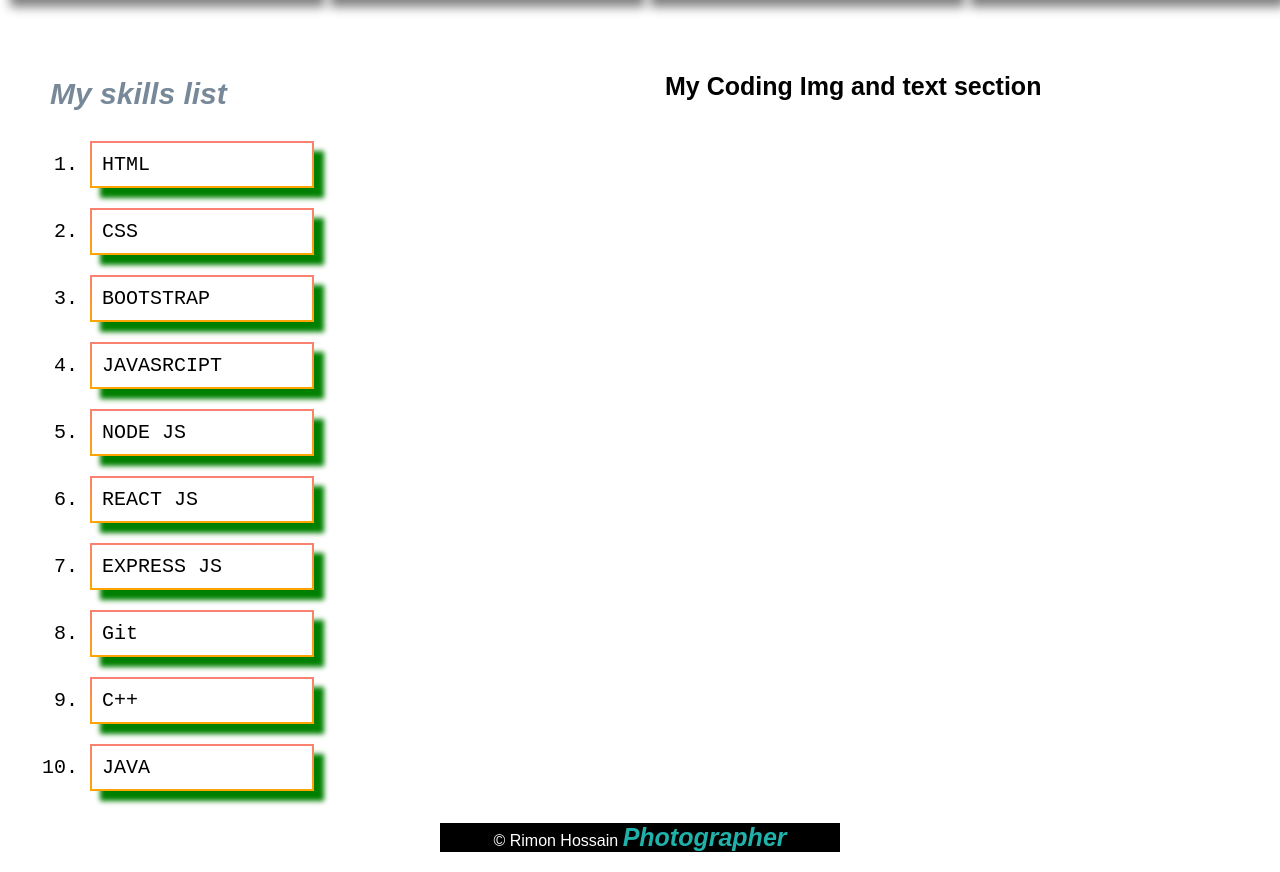
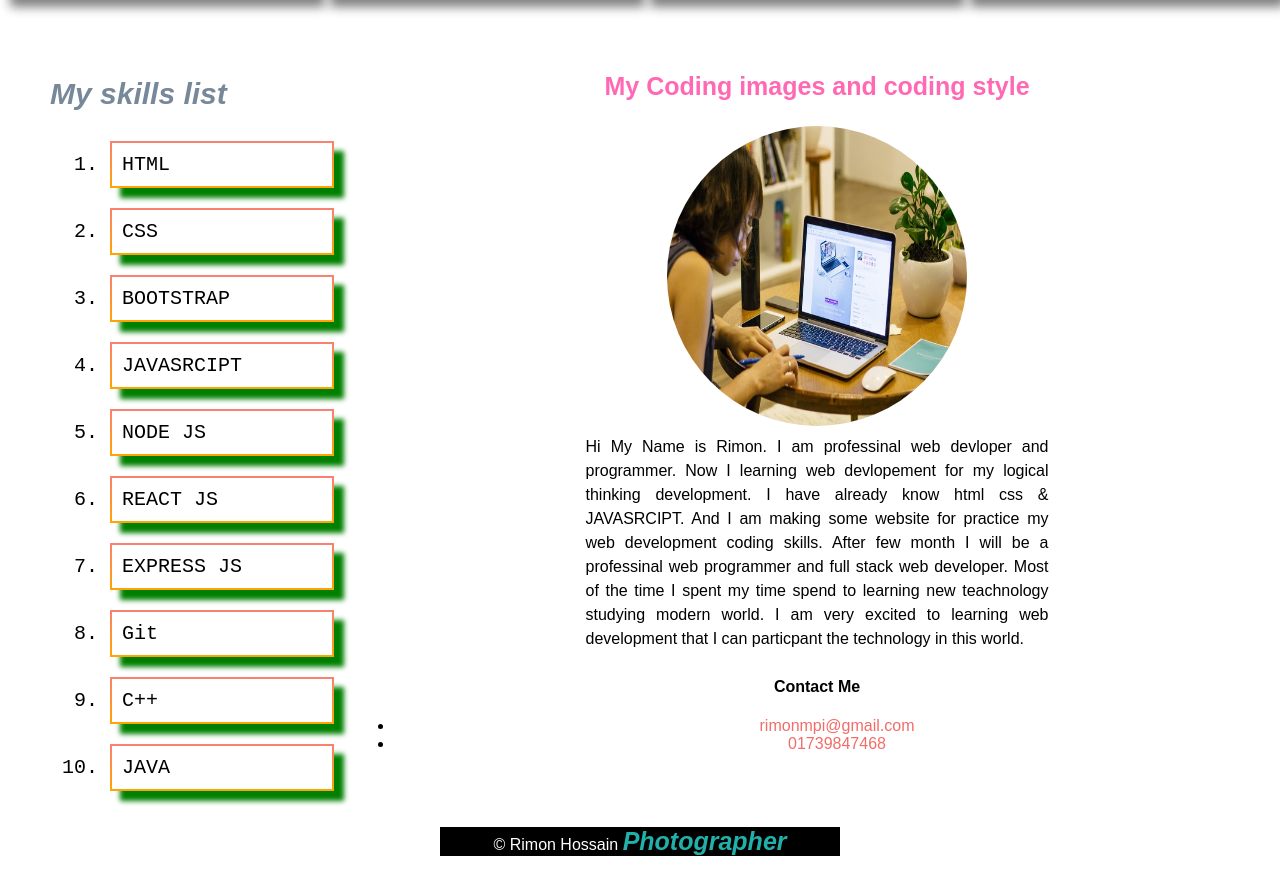
Before and after one commit to rimonhossain12/Pracice-developer-repo, a plain HTML site: page index.html in a window 1280 px wide. Shown: the part 2160-3032 px from the top of the page. Drawn offline with Linux system fonts and the light colour scheme.

Commit message:
coding and contact section adde

```diff
--- a/index.html
+++ b/index.html
@@ -130,7 +130,20 @@
                 </ol>
             </div>
             <div class="coding-section">
-                <h3>My Coding Img and text section</h3>
+                <h3>My Coding images and coding style</h3>
+                <img src="images/tech.jpg" alt="" caption="this is my coding time">
+                <p>Hi My Name is Rimon. I am professinal web devloper and programmer. Now I learning web devlopement for
+                    my logical thinking development. I have already know html css & JAVASRCIPT. And I am making some
+                    website for practice my web development coding skills. After few month I will be a professinal web
+                    programmer and full stack web developer. Most of the time I spent my time spend to learning new
+                    teachnology studying modern world. I am very excited to learning web development that I can
+                    particpant the technology in this world.</p>
+                <h4>Contact Me</h4>
+                <ul>
+                    <li><a href="mailto::rimonmpi@gmail.com" target="_blank">rimonmpi@gmail.com</a></li>
+                    <li><a href="tel:+8801739847468" target="_blank">01739847468</a></li>
+                </ul>
+                </p>
             </div>
         </div>
     </section>
--- a/style.css
+++ b/style.css
@@ -183,12 +183,44 @@ footer span{
     font-size: 20px;
     padding:10px;
     font-family: monospace;
-    margin-top: 20px;
+    margin: 20px;
     width: 200px;
     border:2px solid;
     border-image: linear-gradient(salmon,orange);
-     border-image-slice: 2;
+    border-image-slice: 2;
     box-shadow: 10px 10px 5px green;
 
 
 }
+.coding-section{
+    text-align:center
+}
+.coding-section h3{
+    color:hotpink;
+    font-family: inherit;
+}
+
+.coding-section img{
+    height: 300px;
+    width: 300px;
+    border-radius:50%;
+}
+.coding-section p{
+    line-height: 1.5;
+    margin: 0 auto;
+    width: 50%;
+    padding:5px;
+    text-align:justify
+}
+.contact-list li a{
+    text-decoration: none;
+}
+
+ul li a{
+    text-decoration: none;
+    color:#F26C68;
+}
+ul li a:hover{
+    text-decoration: underline;
+    color:gray;
+}
```
Also changed, not shown: images/tech.jpg (added).
